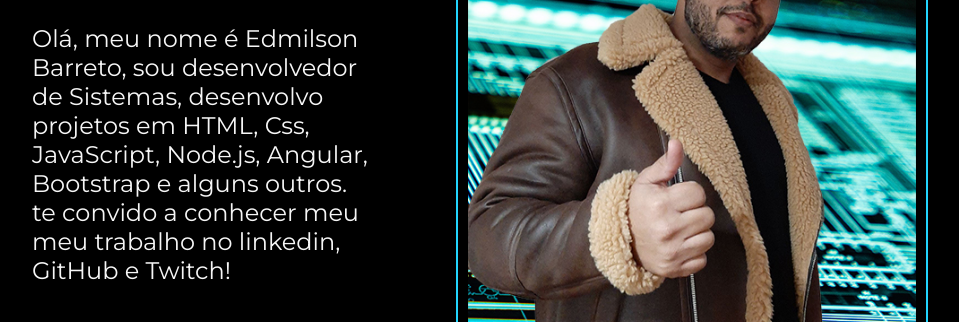
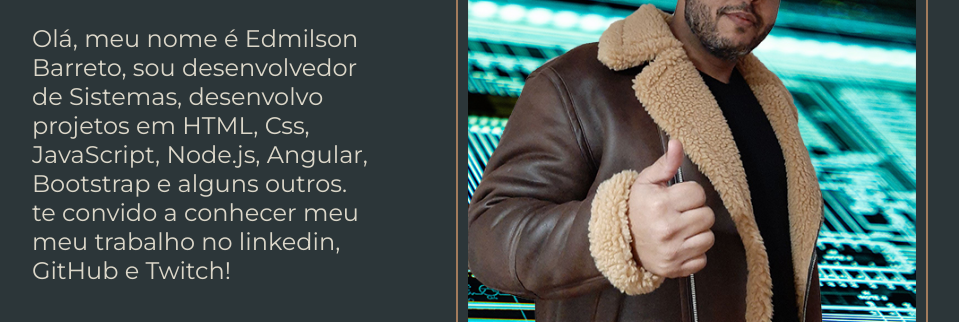
Before and after one commit to barretodf/Portifolio2023, a plain HTML site: page index.html in a window 1280 px wide. Shown: the part 405-727 px from the top of the page, without its empty margins (160-1119 px from the left). Drawn offline with nearby package versions, Linux system fonts and the light colour scheme.

Commit message:
Cor Marrom

```diff
--- a/style.css
+++ b/style.css
@@ -1,16 +1,16 @@
 @import url('https://fonts.googleapis.com/css2?family=Krona+One&family=Montserrat:wght@400;600&display=swap');
 
 :root {
-    /* --cor-primaria: #2c3639;
+    --cor-primaria: #2c3639;
     --cor-secundaria: #dcd7c9;
     --cor-terciaria: #a27b5c;
     --cor-hover: #3f4e4f;
-     */
 
-    --cor-primaria: #000000;
+
+    /* --cor-primaria: #000000;
     --cor-secundaria: #f6f6f6;
     --cor-terciaria: #22d4fd;
-    --cor-hover: #272727;
+    --cor-hover: #272727;   */
 
     --fonte-primaria: 'Krona One', sans-serif;
     --fonte-secundaria: 'Montserrat', sans-serif;
```
